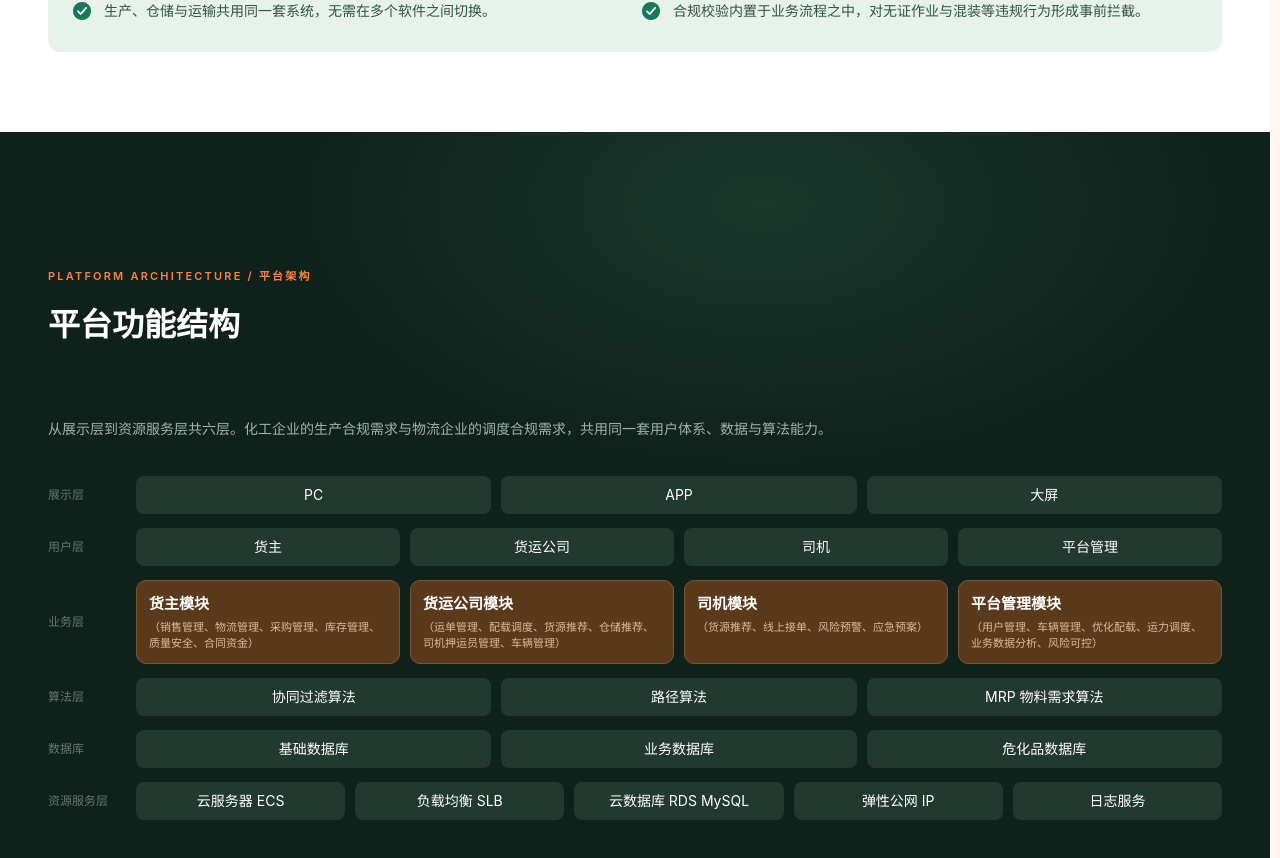
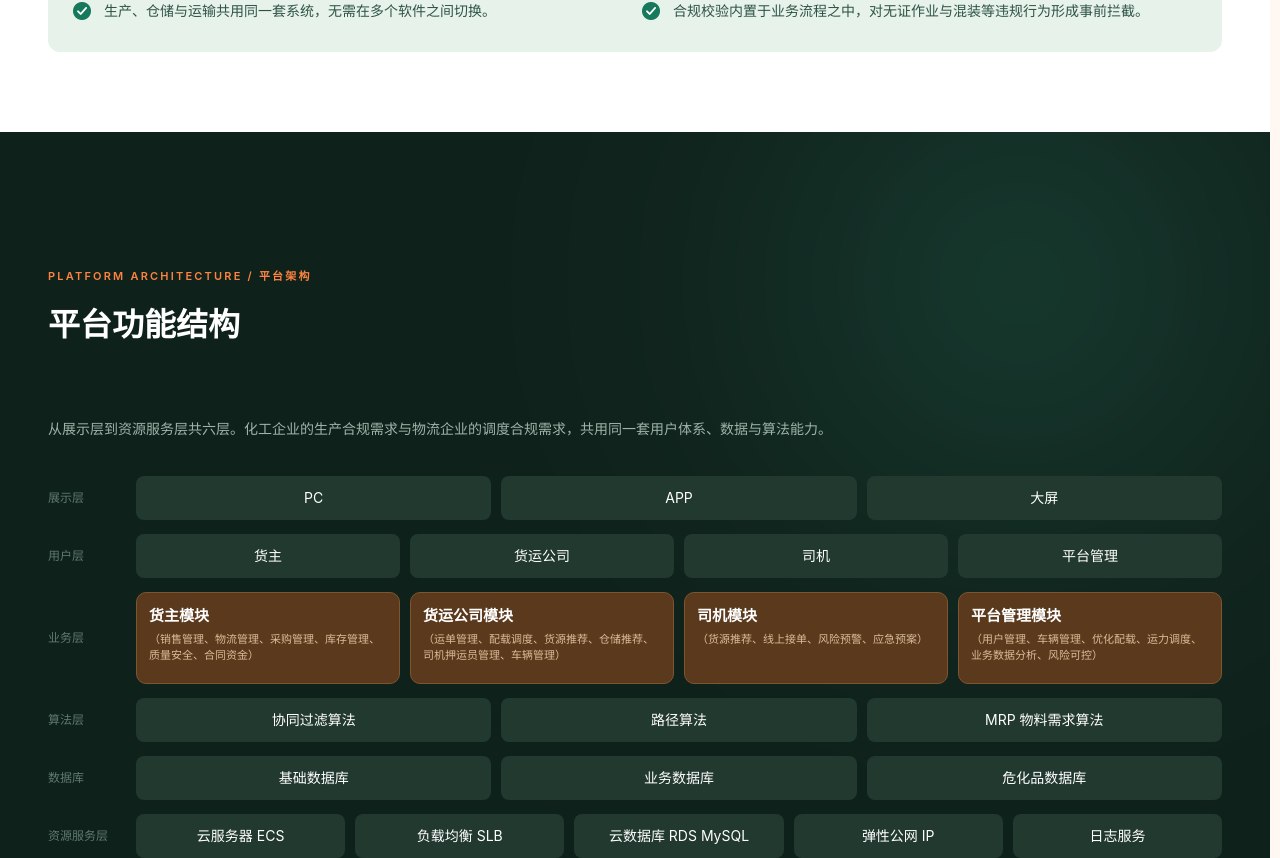
Before and after one commit to KaysonSugar/official-website, a Vue app: page / in a window 1280 px wide. Shown: the part 2912-3770 px from the top of the page. Built offline with nearby package versions, Linux system fonts and the light colour scheme.

Commit message:
style: 第四屏光斑用 glow.png 素材，块高统一 44px，棕卡底部留白加大

```diff
--- a/src/components/sections/PlatformArchitectureSection.vue
+++ b/src/components/sections/PlatformArchitectureSection.vue
@@ -7,6 +7,7 @@
 <script setup lang="ts">
 import { onMounted, ref } from 'vue'
 import { siteConfig } from '@/config/site'
+import glowImg from '@/assets/home/images/glow.png'
 
 /**
  * 第四屏：平台功能结构（原型 04）。
@@ -42,8 +43,17 @@ onMounted(() => {
 </script>
 
 <template>
-  <section ref="root" class="arch-bg pb-[80px] pt-[136px]">
-    <div class="container-page">
+  <section ref="root" class="arch-bg relative overflow-hidden pb-[80px] pt-[136px]">
+    <!-- 背景光斑：glow.png 是黑底硬边圆盘，screen 混合吃掉黑底，
+         大半径模糊把硬边和同心环纹理揉开，只剩一团微亮的绿光 -->
+    <img
+      :src="glowImg"
+      alt=""
+      aria-hidden="true"
+      class="pointer-events-none absolute -top-[300px] right-[-200px] w-[900px] select-none opacity-60 mix-blend-screen blur-[70px]"
+    />
+
+    <div class="container-page relative">
       <!-- 眉题：跟前三屏同款，11px 橙色宽字距 -->
       <p
         class="reveal text-[11px] font-semibold leading-[16px] tracking-[0.05em] text-brand-500 sm:tracking-[0.2em]"
@@ -91,7 +101,7 @@ onMounted(() => {
             <div
               v-for="block in layer.blocks"
               :key="block"
-              class="flex h-[38px] items-center justify-center rounded-[8px] bg-night-800 text-center text-[14px] leading-[20px] text-white"
+              class="flex h-[44px] items-center justify-center rounded-[8px] bg-night-800 text-center text-[14px] leading-[20px] text-white"
               :class="layer.blocks!.length >= 5 ? 'px-[8px] text-[13px]' : ''"
             >
               {{ block }}
@@ -103,7 +113,7 @@ onMounted(() => {
             <div
               v-for="mod in layer.modules"
               :key="mod.title"
-              class="rounded-[10px] border border-[#7d5530] bg-[#5b391d] p-[12px]"
+              class="rounded-[10px] border border-[#7d5530] bg-[#5b391d] px-[12px] pb-[20px] pt-[12px]"
             >
               <h3 class="text-[15px] font-bold leading-[22px] text-white">{{ mod.title }}</h3>
               <p class="mt-[4px] text-[11px] leading-[16px] text-[#d9bd97]">（{{ mod.desc }}）</p>
@@ -125,12 +135,9 @@ onMounted(() => {
 </template>
 
 <style scoped>
-/* 暗底：夜色绿打底，上方压一层很淡的径向光斑（原型顶部那片微亮），
-   光斑用半透明色才能跟底色融在一起 */
+/* 暗底：夜色绿打底，顶部的光斑由 glow.png 叠层负责（见模板里的 img） */
 .arch-bg {
-  background:
-    radial-gradient(52% 42% at 60% 8%, rgba(38, 78, 61, 0.5) 0%, rgba(38, 78, 61, 0) 70%),
-    #0f211b;
+  background: #0f211b;
 }
 
 /* 每层块区的列数：窄屏先叠一列，sm 起按 --cols 等分（块数不同不能写死类名） */
```
